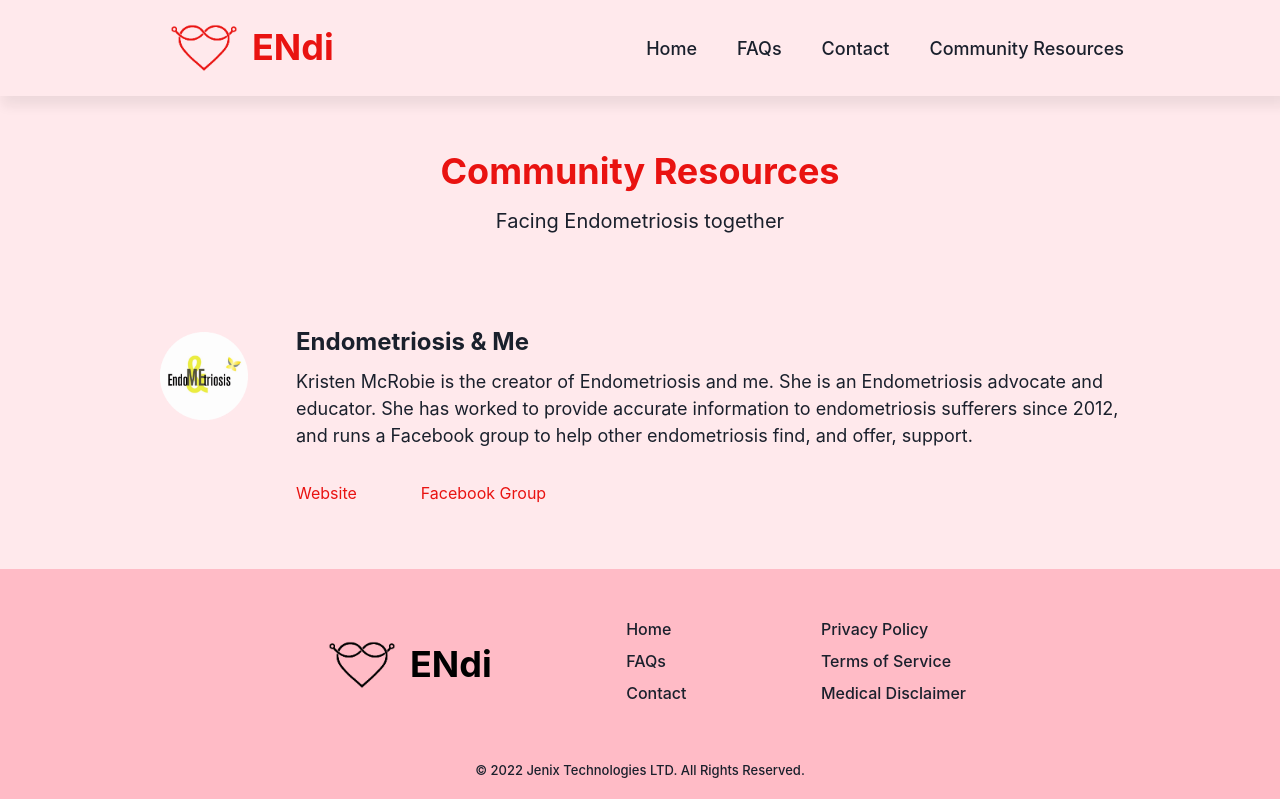
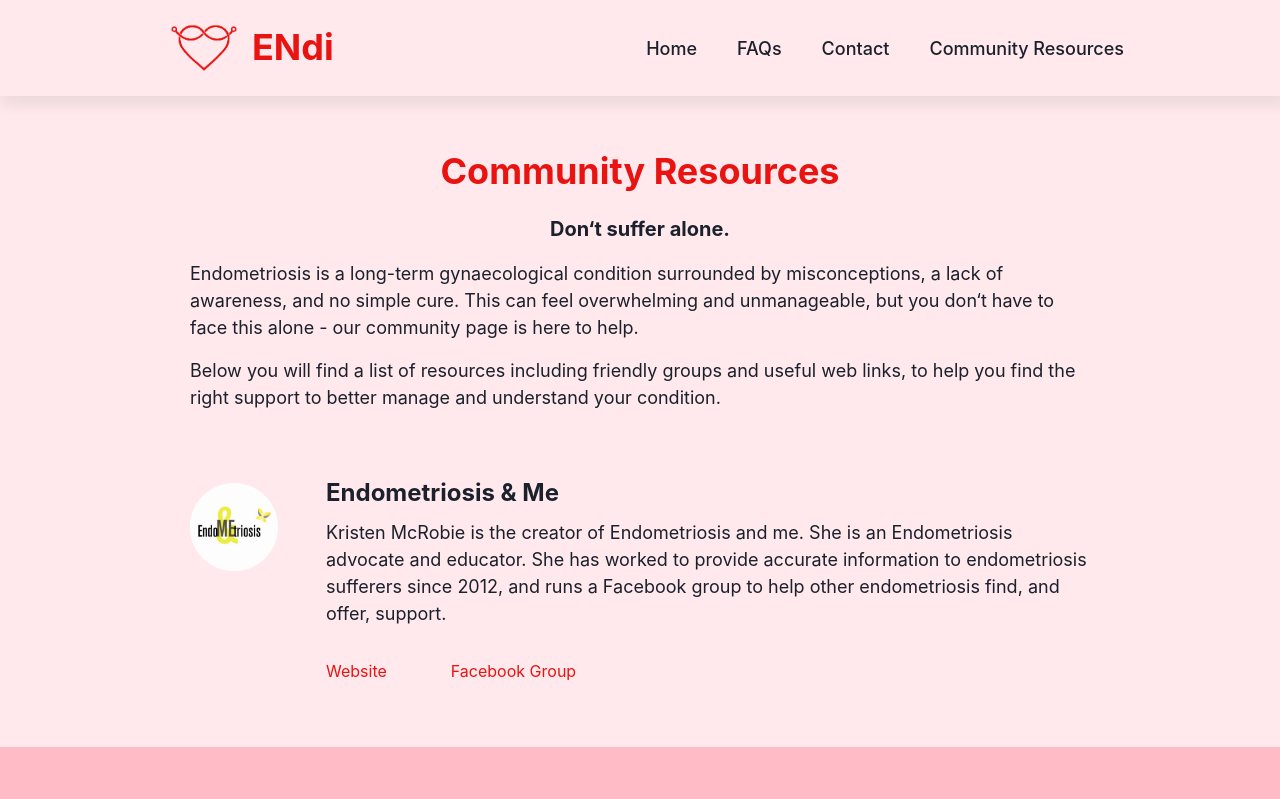
Before and after one commit to JenixTech/endi-web, a Next.js app: page /community in a window 1280 px wide. Shown: the top 799 px of the page. Built offline with nearby package versions, Linux system fonts and the light colour scheme.

Commit message:
update community page

```diff
--- a/pages/community.tsx
+++ b/pages/community.tsx
@@ -30,9 +30,9 @@ export default function Community() {
         flexDirection="column"
         margin='0 auto'
       >
-        <Box flexGrow={2} marginBottom="4rem">
+        <Box flexGrow={2} marginBottom="4rem" marginX="auto" maxWidth="900px">
           <main>
-            <VStack marginBottom="4rem">
+            <VStack spacing="1rem" marginBottom="4rem">
               <Text
                 fontWeight="bold"
                 fontSize="4xl"
@@ -44,10 +44,20 @@ export default function Community() {
               </Text>
               <Text
                 fontSize="xl"
+                fontWeight="bold"
                 textAlign="center"
-                marginBottom="1.5rem"
               >
-                Facing Endometriosis together
+                Don&lsquo;t suffer alone.
+              </Text>
+              <Text
+                fontSize="lg"
+              >
+                Endometriosis is a long-term gynaecological condition surrounded by misconceptions, a lack of awareness, and no simple cure. This can feel overwhelming and unmanageable, but you don&lsquo;t have to face this alone - our community page is here to help.
+              </Text>
+              <Text
+                fontSize="lg"
+              >
+                Below you will find a list of resources including friendly groups and useful web links, to help you find the right support to better manage and understand your condition.
               </Text>
             </VStack>
             <VStack margin="0 auto" maxW="calc(75vw)">
```
